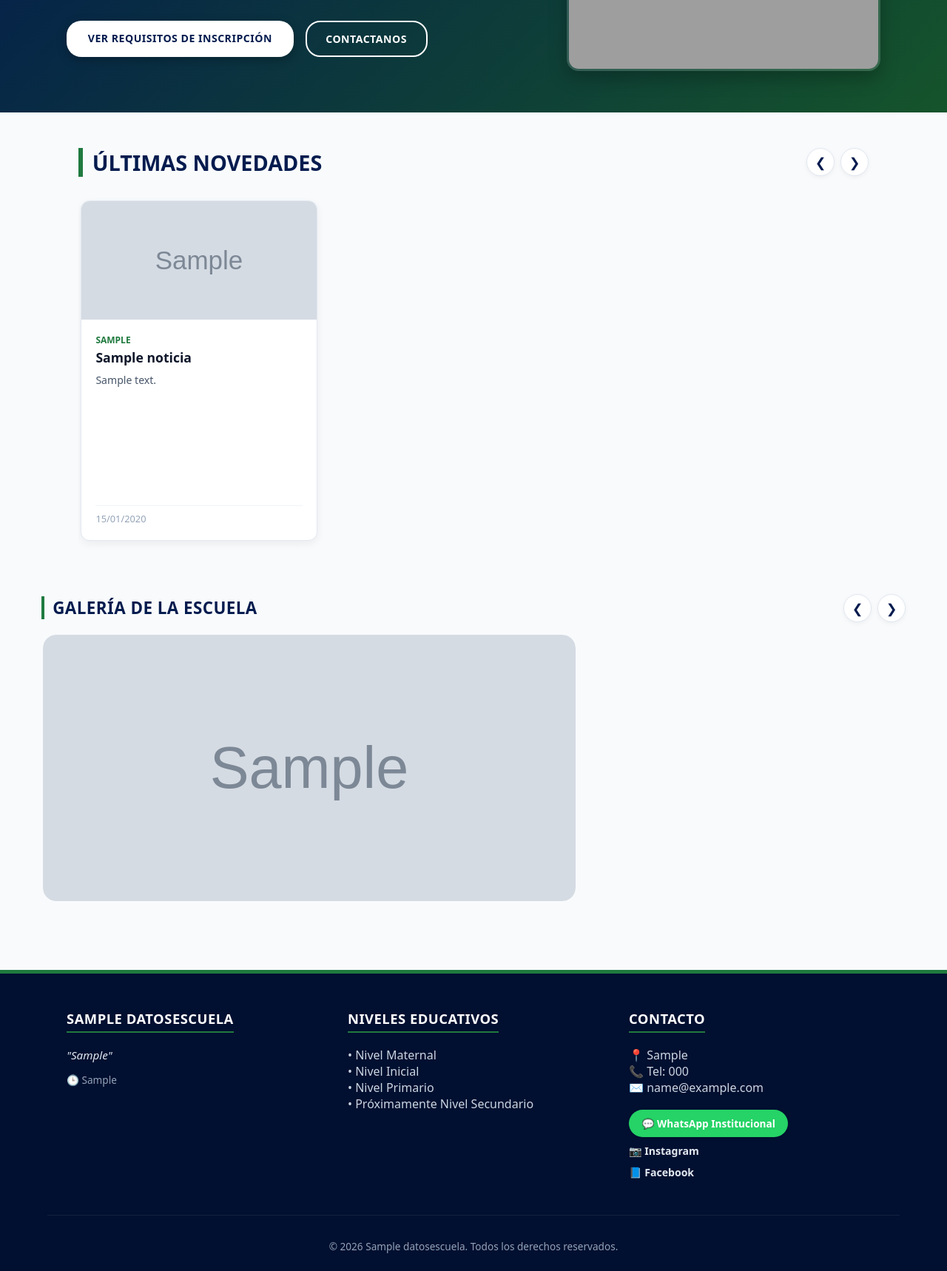
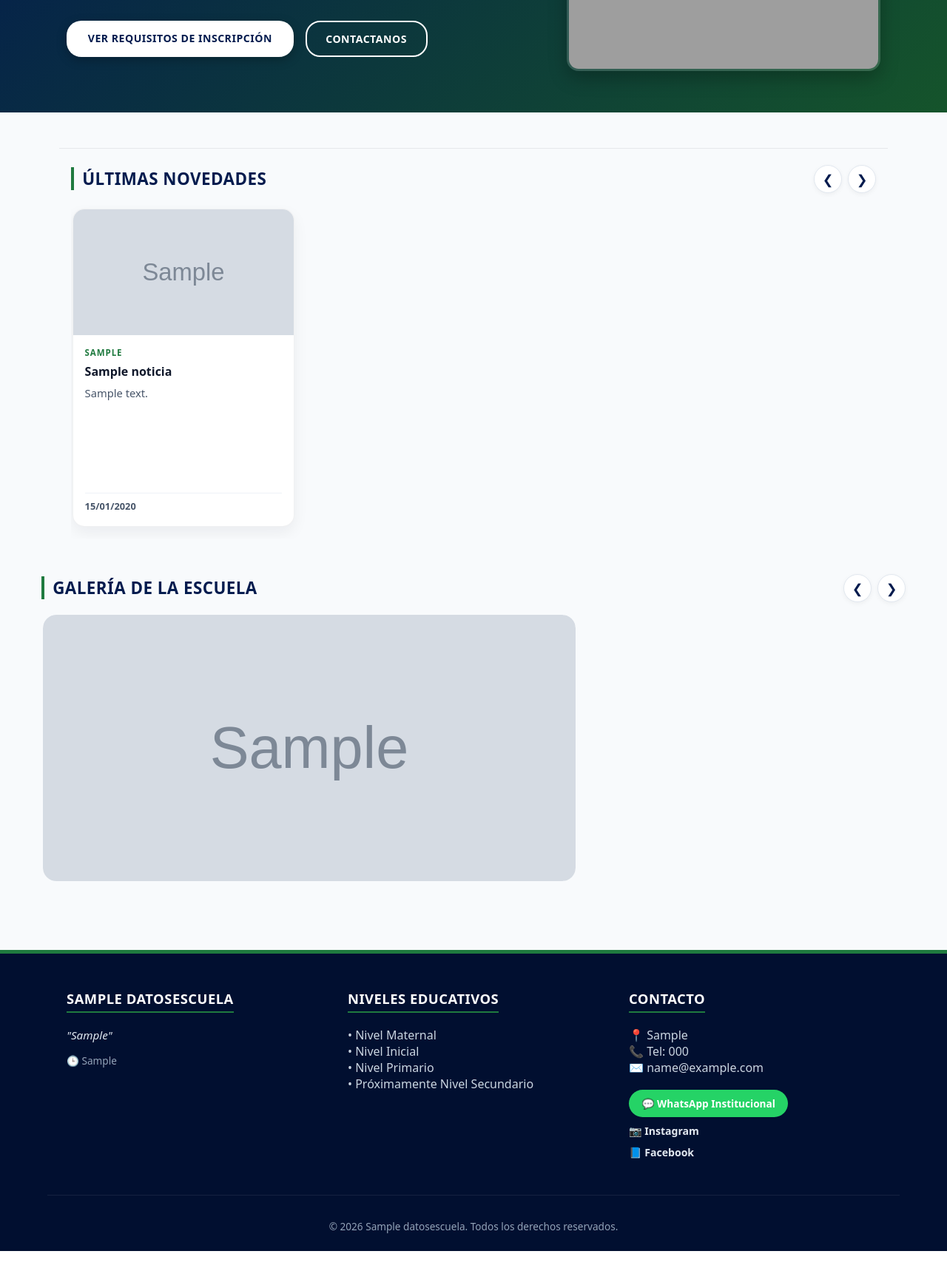
Before and after one commit to SoySid/colegio-patagonia-cipolletti, a Django app: page / in a window 1280 px wide. Shown: the part 362-2080 px from the top of the page at 74% size. After the commit the page ends 2053 px from the top, so only its background shows below. Run offline with Django 5.2, Linux system fonts and the light colour scheme; tables that the repository leaves empty hold one stand-in row (values such as "Sample post"); grey boxes marked "Sample" are stand-in pictures; grey boxes are pictures that could not be loaded.

Commit message:
style: actualizar diseño visual, fuentes y colores de noticias

```diff
--- a/escuela/static/escuela/css/estilos.css
+++ b/escuela/static/escuela/css/estilos.css
@@ -333,26 +333,28 @@ nav a.btn-portal:hover {
    4. NOVEDADES & SLIDER DESLIZABLE
    ========================================== */
 .novedades-container {
-    max-width: 1100px;
+    max-width: 1120px;
     margin: 3rem auto;
-    padding: 0 1rem;
+    padding: 1.4rem 1rem 0;
+    border-top: 1px solid rgba(15, 23, 42, 0.08);
 }
 
 .novedades-header {
     display: flex;
     justify-content: space-between;
     align-items: center;
-    margin-bottom: 1.5rem;
+    margin-bottom: 1rem;
 }
 
 .novedades-header h2 {
-    font-size: 1.8rem;
+    font-size: 1.4rem;
     color: var(--primary);
-    border-left: 6px solid var(--brand-green);
-    padding-left: 0.8rem;
+    border-left: 4px solid var(--brand-green);
+    padding-left: 0.7rem;
     text-transform: uppercase;
     font-weight: 800;
     margin: 0;
+    letter-spacing: 0.02em;
 }
 
 .slider-controls {
@@ -385,10 +387,10 @@ nav a.btn-portal:hover {
 /* SLIDER HORIZONTAL CON SCROLL RECTIFICADO */
 .noticias-slider {
     display: flex;
-    gap: 1.5rem;
+    gap: 1rem;
     overflow-x: auto;
     scroll-behavior: smooth;
-    padding: 0.5rem 0.2rem 1.5rem 0.2rem;
+    padding: 0.3rem 0.1rem 1rem;
     scrollbar-width: thin;
     scrollbar-color: var(--brand-green) #e2e8f0;
 }
@@ -402,67 +404,79 @@ nav a.btn-portal:hover {
     border-radius: 10px;
 }
 
-/* TARJETA CON ALTURA Y ANCHO FIJOS */
+/* TARJETA MODERNA DE NOTICIAS */
 .noticia-card {
-    flex: 0 0 320px; /* Ancho fijo para cada tarjeta en el slider */
-    height: 460px;   /* Altura máxima pareja para todas */
+    flex: 0 0 300px;
+    min-height: 430px;
     background: #ffffff;
-    border-radius: 12px;
+    border-radius: 16px;
     overflow: hidden;
-    box-shadow: 0 4px 12px rgba(0, 0, 0, 0.06);
-    border: 1px solid var(--border-color);
+    box-shadow: 0 8px 20px rgba(15, 23, 42, 0.06);
+    border: 1px solid rgba(15, 23, 42, 0.06);
     display: flex;
     flex-direction: column;
-    transition: transform 0.3s ease, box-shadow 0.3s ease;
+    transition: transform 0.25s ease, box-shadow 0.25s ease;
 }
 
 .noticia-card:hover {
-    transform: translateY(-4px);
-    box-shadow: 0 10px 20px rgba(0, 0, 0, 0.12);
-    border-color: var(--brand-green);
+    transform: translateY(-3px);
+    box-shadow: 0 12px 24px rgba(15, 23, 42, 0.1);
 }
 
 .noticia-card img {
     width: 100%;
-    height: 160px;
+    height: 170px;
     object-fit: cover;
     flex-shrink: 0;
 }
 
 .noticia-body {
-    padding: 1.2rem;
+    padding: 1rem 1rem 1.1rem;
     display: flex;
     flex-direction: column;
     justify-content: space-between;
     flex-grow: 1;
-    overflow: hidden;
+    gap: 0.7rem;
+}
+
+.noticia-body h3 {
+    font-size: 1rem;
+    color: var(--text-dark);
+    line-height: 1.35;
+    font-weight: 700;
+    margin: 0;
+}
+
+.noticia-content {
+    display: flex;
+    flex-direction: column;
+    gap: 0.4rem;
 }
 
 .categoria {
-    font-size: 0.75rem;
+    font-size: 0.72rem;
     text-transform: uppercase;
     font-weight: 800;
     color: var(--brand-green);
-    margin-bottom: 0.3rem;
-    display: block;
+    letter-spacing: 0.08em;
+    margin-bottom: 0.15rem;
 }
 
-.noticia-body h3 {
-    font-size: 1.1rem;
-    color: var(--text-dark);
-    margin-bottom: 0.5rem;
-    line-height: 1.3;
-    font-weight: 700;
+.noticia-descripcion-container {
+    display: flex;
+    flex-direction: column;
 }
 
-/* CONTENEDOR DE TEXTO CON SCROLL INTERNO Y ALTURA DELIMITADA */
 .noticia-descripcion {
-    font-size: 0.88rem;
-    color: var(--text-muted);
+    font-size: 0.92rem;
+    color: #475569;
     line-height: 1.5;
-    max-height: 170px;
+    overflow-wrap: anywhere;
+    white-space: normal;
+    max-height: 7.2rem;
     overflow-y: auto;
-    padding-right: 0.3rem;
+    padding-right: 0.25rem;
+    font-weight: 500;
 }
 
 .noticia-descripcion::-webkit-scrollbar {
@@ -470,17 +484,17 @@ nav a.btn-portal:hover {
 }
 
 .noticia-descripcion::-webkit-scrollbar-thumb {
-    background: #cbd5e1;
-    border-radius: 4px;
+    background-color: rgba(15, 23, 42, 0.2);
+    border-radius: 999px;
 }
 
-.noticia-body small {
-    color: #94a3b8;
+.noticia-fecha {
     font-size: 0.8rem;
-    margin-top: 0.8rem;
-    display: block;
-    border-top: 1px solid #f1f5f9;
+    color: var(--text-muted);
+    font-weight: 600;
+    margin-top: 0.2rem;
     padding-top: 0.5rem;
+    border-top: 1px solid #eef2f7;
 }
 
 /* ==========================================
--- a/escuela/templates/escuela/home.html
+++ b/escuela/templates/escuela/home.html
@@ -37,14 +37,16 @@
                         <img src="{{ noticia.imagen.url }}" alt="{{ noticia.titulo }}">
                     {% endif %}
                     <div class="noticia-body">
-                        <div>
+                        <div class="noticia-content">
                             <span class="categoria">{{ noticia.categoria }}</span>
                             <h3>{{ noticia.titulo }}</h3>
-                            <div class="noticia-descripcion">
-                                {{ noticia.descripcion|linebreaks }}
+                            <div class="noticia-descripcion-container">
+                                <div class="noticia-descripcion">
+                                    {{ noticia.descripcion|striptags|linebreaksbr }}
+                                </div>
                             </div>
                         </div>
-                        <small>{{ noticia.fecha_creacion|date:"d/m/Y" }}</small>
+                        <small class="noticia-fecha">{{ noticia.fecha_creacion|date:"d/m/Y" }}</small>
                     </div>
                 </article>
             {% endfor %}
```
